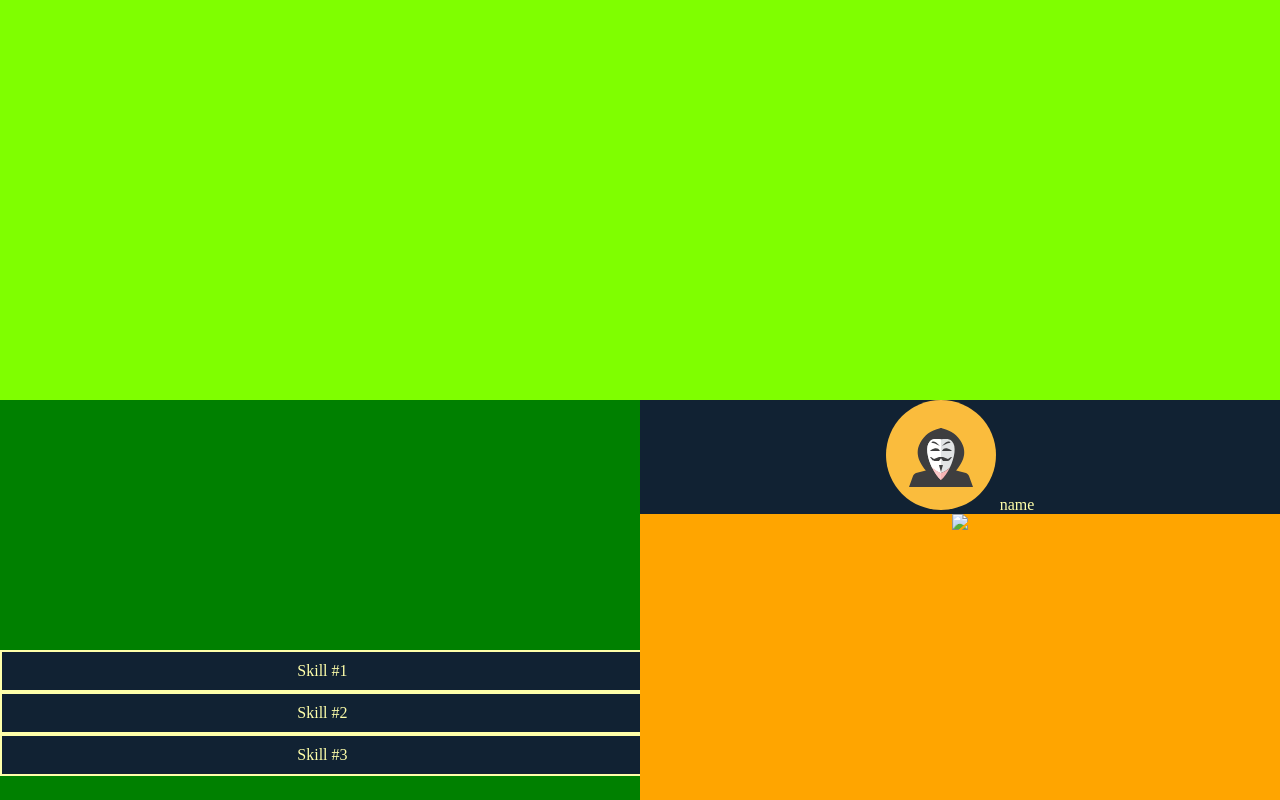
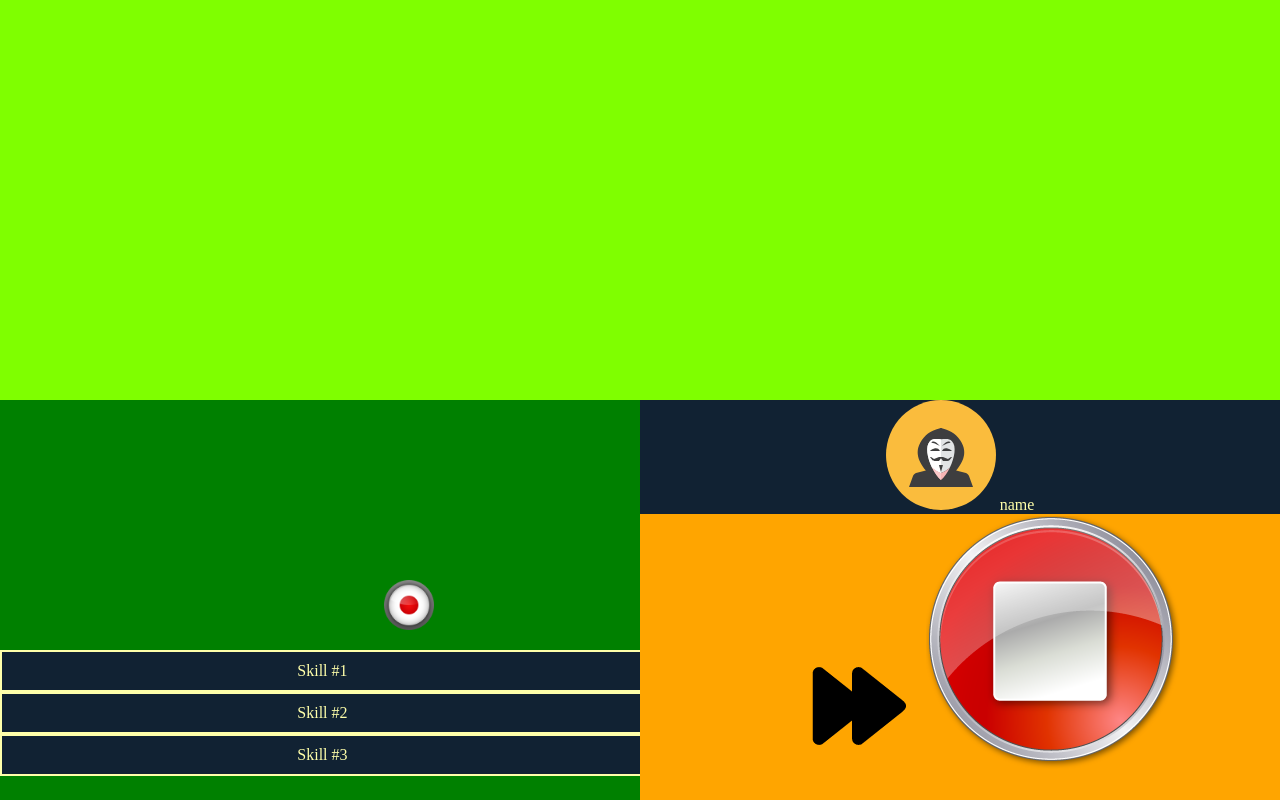
Before and after one commit to JulienToons/defhacks2020, a plain HTML site: page index.html in a window 1280 px wide. Both pictures are taken after a click on the button "Play". Drawn offline with Linux system fonts and the light colour scheme.

Commit message:
pictures

```diff
--- a/index.html
+++ b/index.html
@@ -106,8 +106,9 @@
             </div>
 
             <div id="video_buttons">
-                <img src="record.png">
-
+                <img class="record_button" src="imgs/record.png">
+                <img class="fast_fwd_button" src="imgs/fast_fwd.png">
+                <img class="stop_button" src="imgs/stop.png">
             </div>
         </div>
     </body>
--- a/styles.css
+++ b/styles.css
@@ -185,7 +185,14 @@ background-color: #123;
   font-size: 1em;
 }
 
-
 #miscContainer{
   display: none;
 }
+
+.record_button {
+  height:50px;
+  width:50px;
+  position:relative;
+  left:-355px;
+  top:-140px;
+}
```
Also changed, not shown: imgs/stop.png (added), 1 other file.
